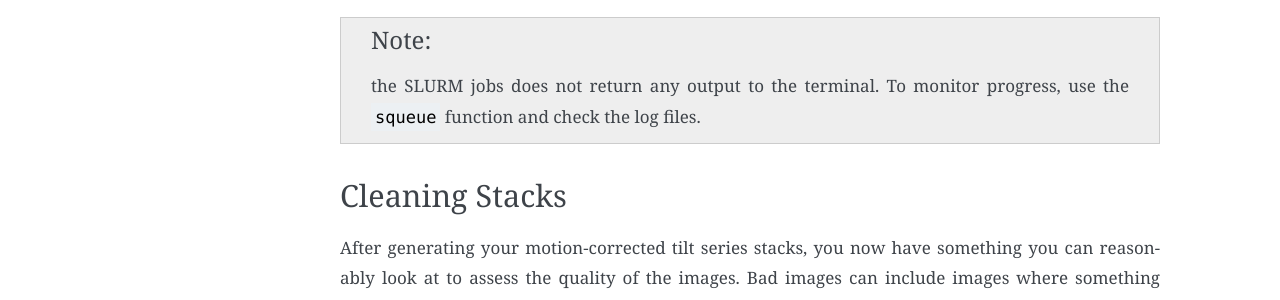
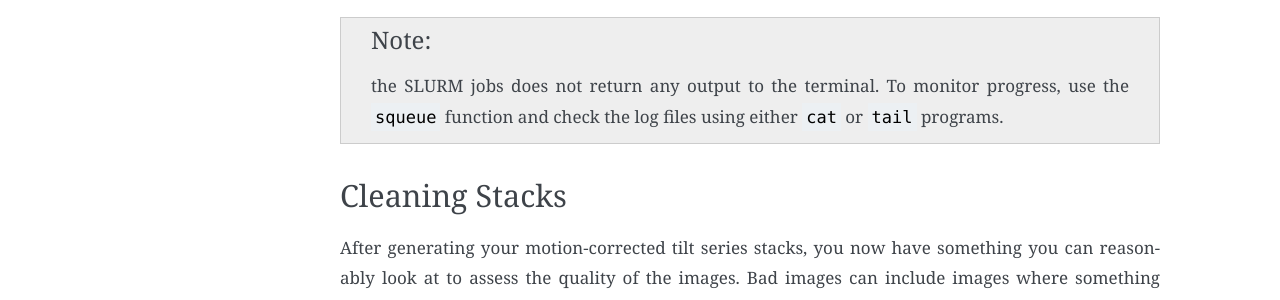
Before and after one commit to sagarbiophysics/Subtomo-tutorials, a Sphinx documentation site: the page built from source/80S_insitu/ts_preprocess.rst, in a window 1280 px wide. Shown: the part 993-1293 px from the top of the page. Built offline with Sphinx 7.4.7, drawn with Linux system fonts in a browser that asks for light colours.

Commit message:
Update ts_preprocess.rst

```diff
--- a/source/80S_insitu/ts_preprocess.rst
+++ b/source/80S_insitu/ts_preprocess.rst
@@ -31,7 +31,7 @@ TOMOMAN will parse one EER file per tilt-series for number of EER frames and wil
 Then, in a terminal, run the bash script.
 
 .. note::
-     the SLURM jobs does not return any output to the terminal. To monitor progress, use the ``squeue`` function and check the log files.
+     the SLURM jobs does not return any output to the terminal. To monitor progress, use the ``squeue`` function and check the log files using either ``cat`` or ``tail`` programs.
 
 
 Cleaning Stacks
```
